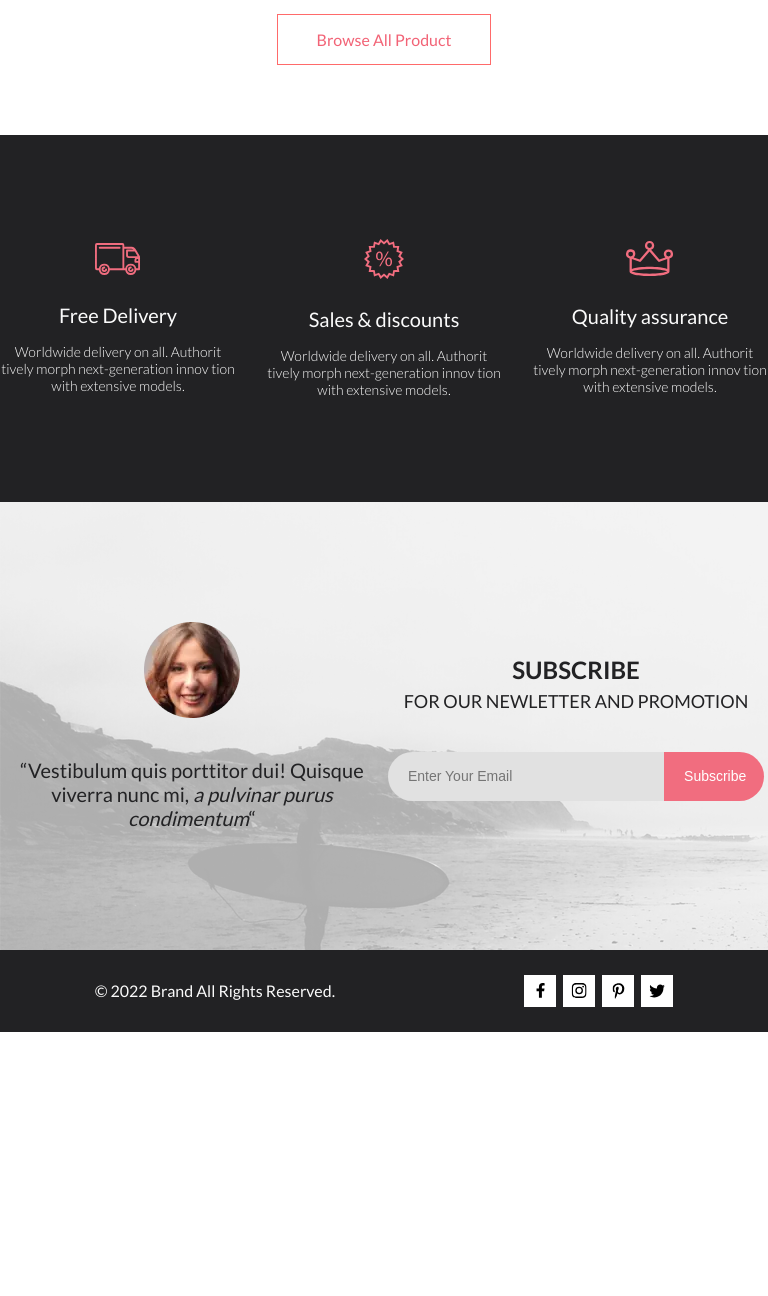
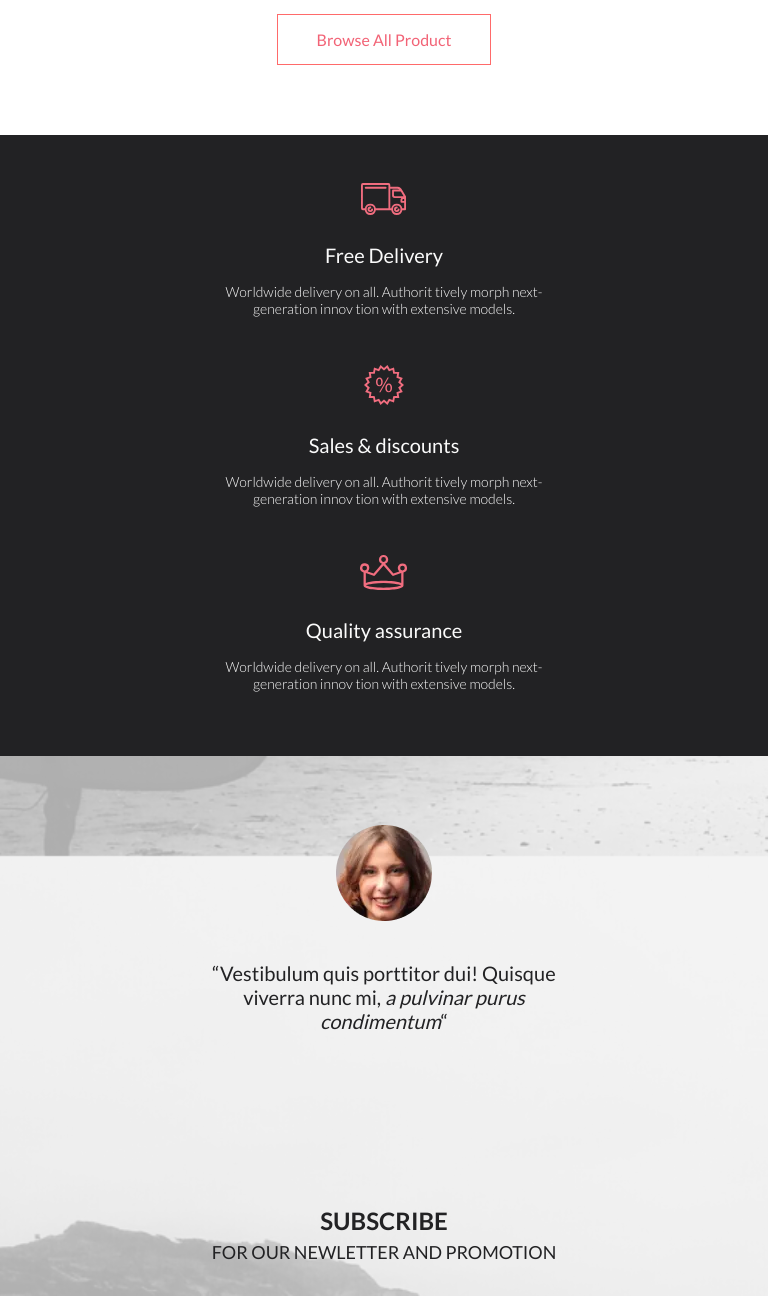
Before and after one commit to jokerjam-s/HTML_CSS_009, a plain HTML site: page index.html in a window 768 px wide. Shown: the part 2820-4116 px from the top of the page. Before the commit the page ends 3852 px from the top, so only its background shows below. Drawn offline with Linux system fonts and the light colour scheme.

Commit message:
middle size processing

```diff
--- a/style.css
+++ b/style.css
@@ -317,7 +317,10 @@ footer {
 }
 
 .subscribes {
+    background-color: #F4F4F4B2;
     background-image: url("img/footer_bck.jpg");
+    background-size: cover;
+    background-position: 25% 100px;
 }
 
 .subscribes_bck {
@@ -435,7 +438,7 @@ footer {
     background-color: #F16D7F;
 }
 
-.social__icon:hover path{
+.social__icon:hover path {
     fill: #FFFFFF;
 }
 
@@ -491,6 +494,21 @@ footer {
 
     .prod__btn {
         margin: 32px auto 70px auto;
+    }
+
+    .promotions {
+        flex-direction: column;
+        row-gap: 48px;
+        padding: 48px 0 64px;
+    }
+
+    /*.subscribes {*/
+    /*    background-image: url("img/footer_bck_middle.jpg");*/
+    /*}*/
+
+    .subscribes_bck {
+        grid-template-columns: 100%;
+        grid-template-rows: repeat(2, 347px);
     }
 }
 
```
Also changed, not shown: img/footer_bck_middle.jpg (added).
